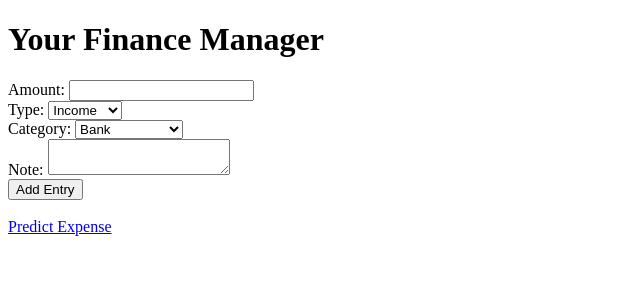
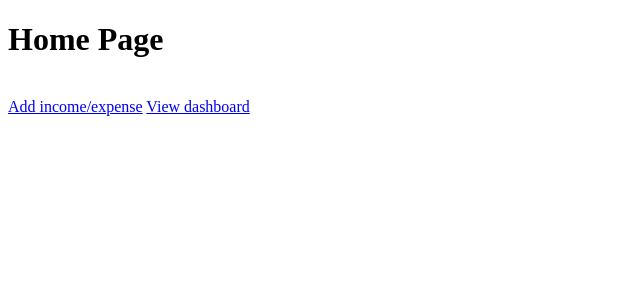
Before and after one commit to nivevj/Personal-Expense-Management-and-Forecasting-Tool, a Flask app: page / in a window 1280 px wide. Shown: the top 300 px of the page, without its empty margins (0-640 px from the left). Run offline with Flask 3, Linux system fonts and the light colour scheme; some libraries are stand-ins or nearby versions.

Commit message:
rendered avg_spending_category to the predict_expense.html

```diff
--- a/app.py
+++ b/app.py
@@ -1,25 +1,27 @@
 from flask import Flask, render_template, request, redirect, url_for
 from flask_pymongo import PyMongo
-#from plotly import express as px
 from datetime import datetime
 from pymongo import MongoClient
 from prophet import Prophet
 import pandas as pd
-#import plotly.io as pio
-
-from sklearn.model_selection import train_test_split
-from sklearn.tree import DecisionTreeRegressor
-from sklearn.metrics import mean_squared_error
-from sklearn.linear_model import LinearRegression
-import numpy as np
 
 app = Flask(__name__)
 
 app.config['MONGO_URI'] = 'mongodb+srv://nivedha:nivedhamongodb@cluster0.h0jt46s.mongodb.net/expenseprediction'
 mongo = PyMongo(app)
 
+mongo_uri = "mongodb+srv://nivedha:nivedhamongodb@cluster0.h0jt46s.mongodb.net/"
+client = MongoClient(mongo_uri)
+
+db = client.expenseprediction
+collection = db.transactions
+
 @app.route('/')
 def index():
+    return render_template('home.html')
+
+@app.route('/form')
+def form():
     return render_template('index.html')
 
 @app.route('/add_entry', methods=['POST'])
@@ -42,15 +44,7 @@ def add_entry():
 
 @app.route('/predict_expense')
 def predict_expense():
-    # Implement prediction logic based on historical data
-    # This could involve training a machine learning model on past entries
-    # For simplicity, we'll assume a basic rule-based prediction for now
-
-    mongo_uri = "mongodb+srv://nivedha:nivedhamongodb@cluster0.h0jt46s.mongodb.net/"
-    client = MongoClient(mongo_uri)
-
-    db = client.expenseprediction
-    collection = db.transactions
+    #Using Prophet algorithm to predict the expense of the next month
 
     transaction = list(collection.find())
     transaction_df = pd.DataFrame(transaction)
@@ -66,13 +60,17 @@ def predict_expense():
 
     categories = expense_df['category']
     category_counts = categories.value_counts()
+
     #most spent category
     most_frequent_category = category_counts.idxmax()
+
     #average spending per category
-    #ERROR avg_spending_category=expense_df.groupby('Category').mean().sort_values(by='Amount')
+    avg_spending_category = expense_df.groupby('category').agg({'amount': 'mean'}).reset_index()
+
     #total expense
     expense_amount=expense_df.amount.sum()
     #print("expense amount: "+expense_amount)
+
     #total income
     income_amount=income_df.amount.sum()
     #print("income amount: "+income_amount)
@@ -110,9 +108,8 @@ def predict_expense():
     next_month_prediction = forecast_prediction[forecast_prediction['ds'] == forecast_prediction['ds'].max()]['yhat'].values[0]
     #Prophet model ----- end
 
-
-    predicted_expense = next_month_prediction  # Replace with your prediction logic
-    return render_template('predict_expense.html', predicted_expense=predicted_expense)
+    predicted_expense = next_month_prediction
+    return render_template('predict_expense.html', predicted_expense=predicted_expense,avg_spending_category=avg_spending_category)
 
 # @app.route('/dashboard')
 # def dashboard():
--- /dev/null
+++ b/templates/home.html
@@ -0,0 +1,13 @@
+<!DOCTYPE html>
+<html lang="en">
+<head>
+    <meta charset="UTF-8">
+    <meta name="viewport" content="width=device-width, initial-scale=1.0">
+    <title>Document</title>
+</head>
+<body>
+    <h1>Home Page</h1><br>
+    <a href="/form">Add income/expense</a>
+    <a href="/dashobard">View dashboard</a>
+</body>
+</html>
--- a/templates/predict_expense.html
+++ b/templates/predict_expense.html
@@ -9,5 +9,8 @@
     <h1>Predict Expense</h1>
     <p>Predicted Expense for the upcoming month: ${{ predicted_expense }}</p>
     <a href="/">Go Back</a>
+    <p>
+        ${{ avg_spending_category }}
+    </p>
 </body>
 </html>
```
